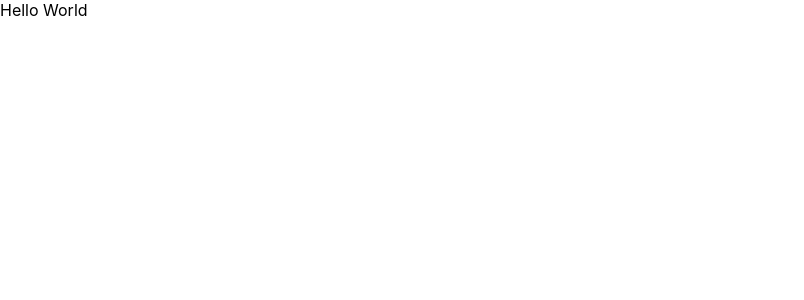
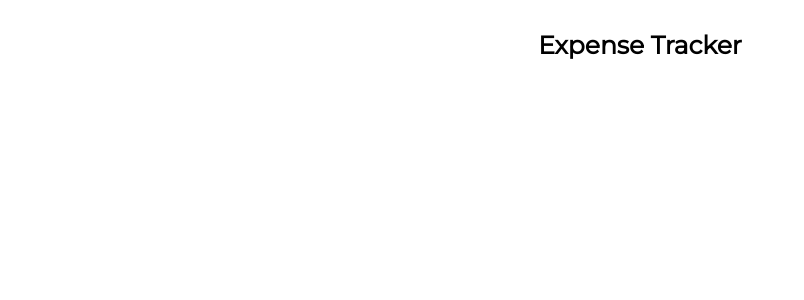
Before and after one commit to adarshahelvar/React-Expense-Tracker-auth-, a React (Create React App) app: page / in a window 1280 px wide. Shown: the top 300 px of the page, without its empty margins (0-804 px from the left). Built offline with nearby package versions, Linux system fonts and the light colour scheme; the HTML template or start-up script is replaced by a standard one.

Commit message:
Header Component

```diff
--- a/package.json
+++ b/package.json
@@ -10,6 +10,7 @@
     "react-dom": "^18.2.0",
     "react-scripts": "5.0.1",
     "styled-component": "^2.8.0",
+    "styled-components": "^5.3.6",
     "web-vitals": "^2.1.4"
   },
   "scripts": {
--- a/public/index.html
+++ b/public/index.html
@@ -3,6 +3,8 @@
   <head>
     <meta charset="utf-8" />
     <link rel="icon" href="%PUBLIC_URL%/favicon.ico" />
+    <link rel="preconnect" href="https://fonts.googleapis.com">
+    <link href="https://fonts.googleapis.com/css2?family=Montserrat&display=swap" rel="stylesheet">
     <meta name="viewport" content="width=device-width, initial-scale=1" />
     <meta name="theme-color" content="#000000" />
     <meta
--- a/src/App.js
+++ b/src/App.js
@@ -1,8 +1,24 @@
+import React from "react";
+import styled from "styled-components";
+
+const Container = styled.div`
+  display: flex;
+  flex-direction:column;
+  align-items:center;
+  margin:30px 0 10px;
+  font-family:Montserrat;
+`;
+const Header = styled.span`
+  color: black;
+  font-size:25px;
+  font-weight:bold;
+`;
+
 function App() {
   return (
-    <div className="App">
-      Hello World
-    </div>
+    <Container>
+      <Header>Expense Tracker</Header>
+    </Container>
   );
 }
 
```
Also changed, not shown: 1 other file (tests, documents, lock files or other folders).
